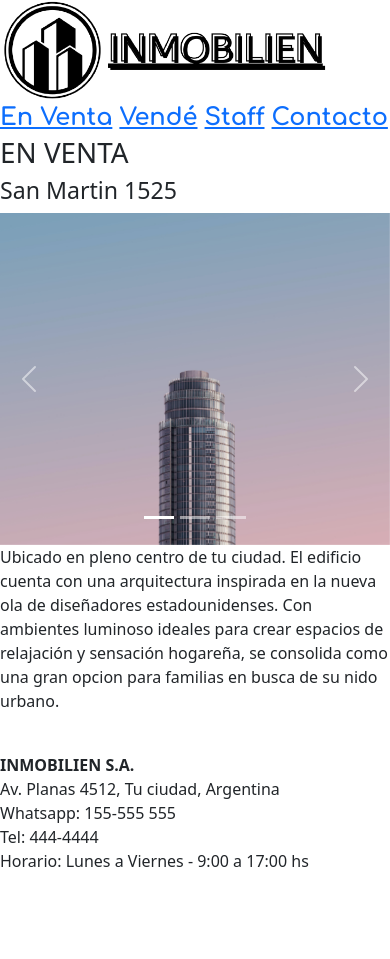
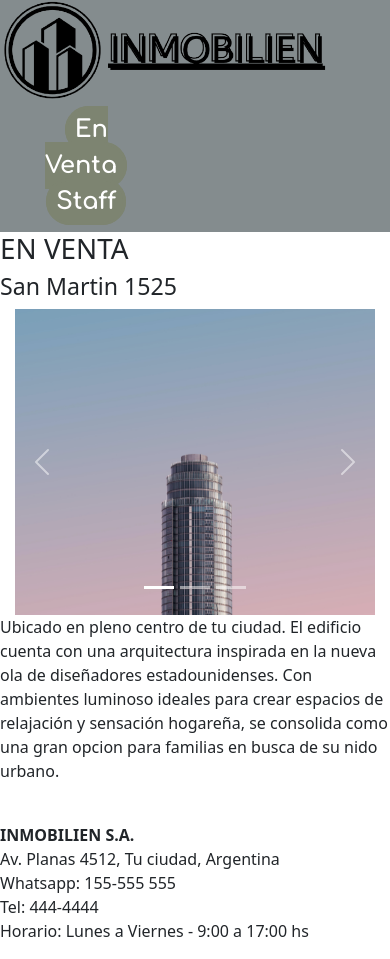
Before and after one commit to jescilart/PF-Escilart, a plain HTML site: page pages/enventa.html in a window 390 px wide. Before the commit the page ends 889 px from the top, so only its background shows below. Drawn offline with nearby package versions, Linux system fonts and the light colour scheme.

Commit message:
Se hicieron varias modificaciones, pero no funciona del todo bien el responsive.

```diff
--- a/css/style.css
+++ b/css/style.css
@@ -5,10 +5,64 @@
     }
 
 /*INDEX*/
+
+/*NAV*/
+
+header{
+    display: block;
+    text-align: center;
+    background-color: #848c8e;
+}
+
+header nav{
+    text-align: right;
+    display:inline-block;
+    width:60%;
+}
+
+header ul{
+    display: inline-block;
+    list-style-type: none;
+    margin: 0.5em auto;
+    text-align: center;
+}
+
+header ul li{
+    display: inline-block;
+}
+
+header ul li a{
+    text-decoration: none;
+    border: solid;
+    border-color: #7D8471;
+    border-radius: 50px;
+    background-color: #7D8471;
+    color: white;
+    padding: 0.3em;
+}
+
+header ul li a:hover{
+    background-color: #B8B799;
+    border-color: #B8B799;
+}
+
+header ul li a:active{
+    padding: 0.2em;
+}
+
+
+/*NAV*/
+
+
+
+
 .nav {
     font-family: "confortaa";
     font-weight: bolder;
     font-size: x-large;
+    text-align: right;
+    display:inline-block;
+    width:60%;
 }
 
 .paginas{
@@ -63,3 +117,9 @@
 .staff {
     background-color: darkslategray;
 }
+
+.carousel{
+    margin-left: 2%;
+    margin-right: 2%;
+
+}
--- a/pages/enventa.html
+++ b/pages/enventa.html
@@ -12,17 +12,17 @@
 
     <body>
 
-    <header>
+      <header>
         <div class="nav">
             <nav>
 
                 <a title="inicio" href="../index.html"><img src="../imagenes/logo.png" height="100" alt="inicio"> </a>
 
                 <div class="paginas">
-                    <a href="../pages/enventa.html">En Venta</a>
-                    <a href="../pages/vende.html"> Vendé</a>
-                    <a href="../pages/staff.html">Staff</a>
-                    <a href="../pages/contacto.html">Contacto</a>
+                <ul>
+                    <li><a href="../pages/enventa.html">En Venta</a></li>
+                    <li><a href="../pages/staff.html">Staff</a></li>
+                </ul>
                 </div>
 
             </nav>
@@ -35,9 +35,8 @@
 
 
             <h3>San Martin 1525</h3>
-
+        <section class="carousel">
 <!--Carrusel Bootstrap-->
-
             <div id="carouselExampleIndicators" class="carousel slide" data-bs-ride="true">
                 <div class="carousel-indicators">
                   <button type="button" data-bs-target="#carouselExampleIndicators" data-bs-slide-to="0" class="active" aria-current="true" aria-label="Slide 1"></button>
@@ -67,6 +66,7 @@
                   <span class="visually-hidden">Next</span>
                 </button>
               </div>
+              </section>
 
 
                     <p class="confortaa">Ubicado en pleno centro de tu ciudad. El edificio cuenta con una arquitectura inspirada en la nueva ola de diseñadores estadounidenses. Con ambientes luminoso ideales para crear espacios de relajación y sensación hogareña, se consolida como una gran opcion para familias en busca de su nido urbano.</p><br>
```
Also changed, not shown: index.html (+6 -5 lines), pages/staff.html (+9 -7 lines).
